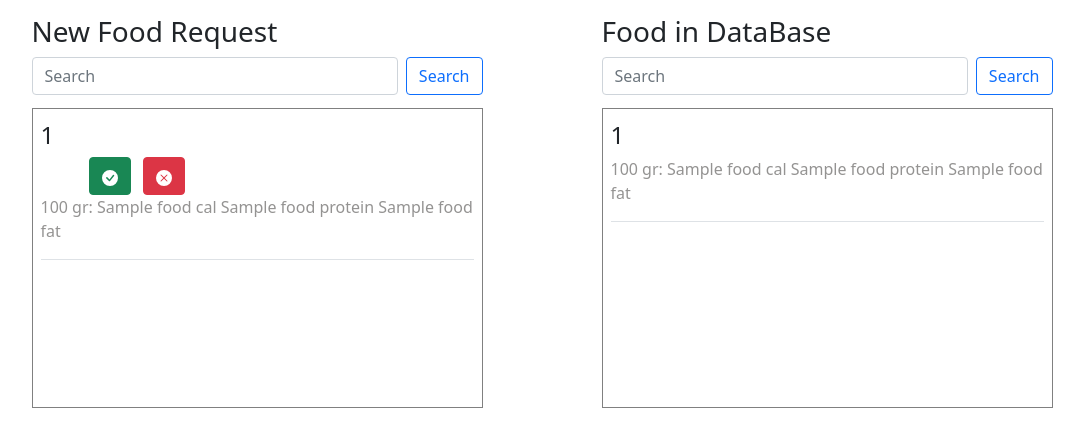
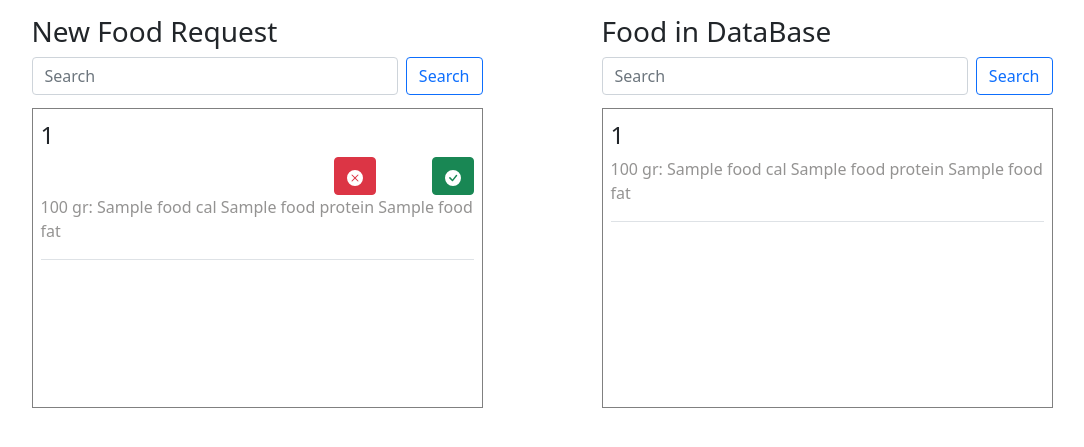
Before and after one commit to jeruu/NutrAspect, a Flask app: template templates/admin.html in a window 1280 px wide. Shown: the part 60-507 px from the top of the page, without its empty margins (98-1182 px from the left). Run offline with Flask 2, Linux system fonts and the light colour scheme; the template is opened without the code that fills it: most values are stand-ins (such as "Sample title", 1, 10 or a date in 2020); some libraries are stand-ins or nearby versions.

Commit message:
aggiornamento admin

```diff
--- a/templates/admin.html
+++ b/templates/admin.html
@@ -51,7 +51,7 @@
                         {% for food in foodArr %}
                             <li class="border-bottom pt-2" onclick='addName("{{ food[0] }}")'>
                                 <h4>{{ food[0] }}</h4>
-                                <form>
+                                <form class="d-flex flex-row-reverse">
                                     <button type="submit" name="verified" class="btn btn-success ms-5">
                                         <svg xmlns="http://www.w3.org/2000/svg" width="16" height="16" fill="currentColor" class="bi bi-check-circle-fill" viewBox="0 0 16 16">
                                           <path d="M16 8A8 8 0 1 1 0 8a8 8 0 0 1 16 0zm-3.97-3.03a.75.75 0 0 0-1.08.022L7.477 9.417 5.384 7.323a.75.75 0 0 0-1.06 1.06L6.97 11.03a.75.75 0 0 0 1.079-.02l3.992-4.99a.75.75 0 0 0-.01-1.05z"/>
```
